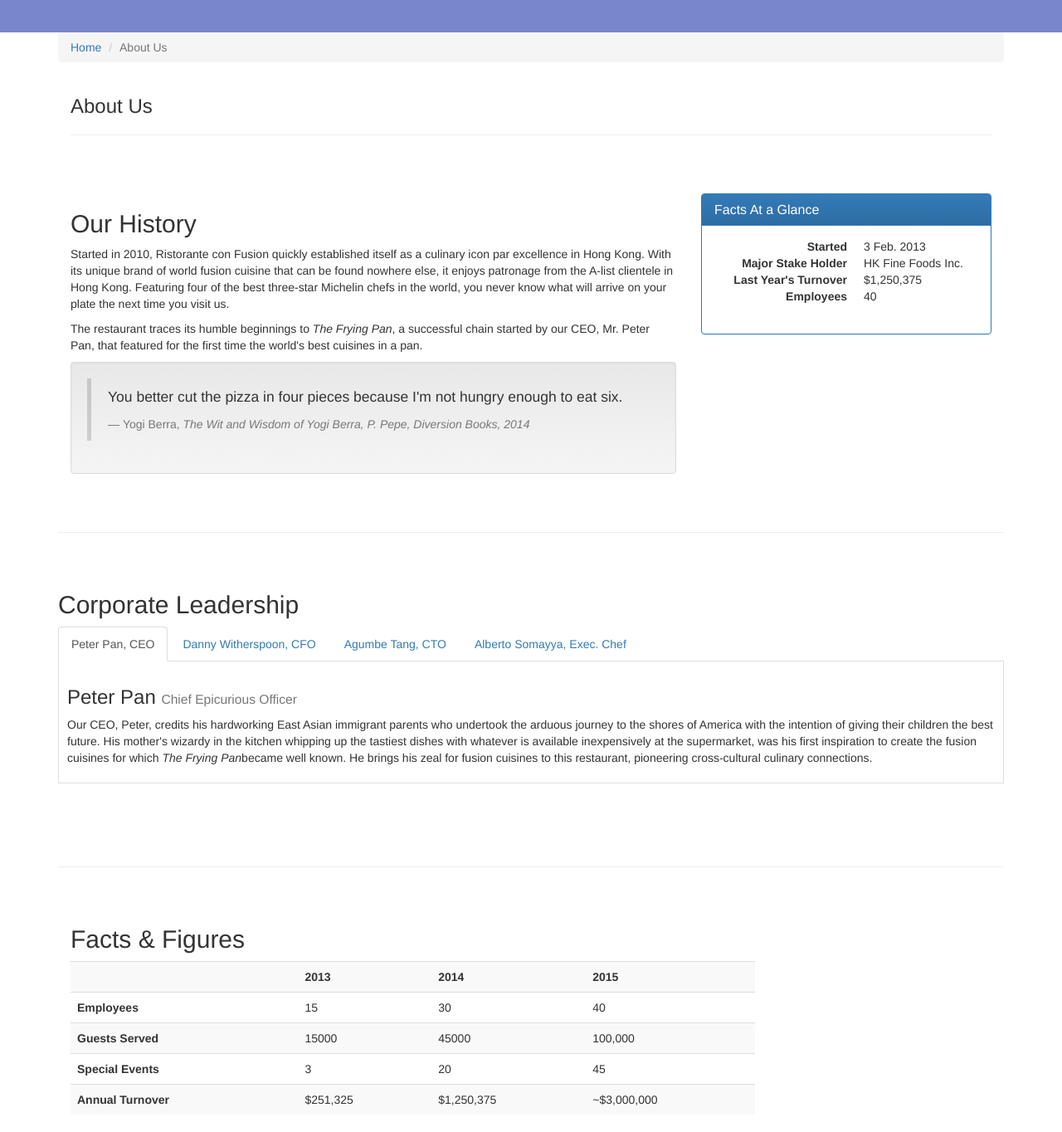
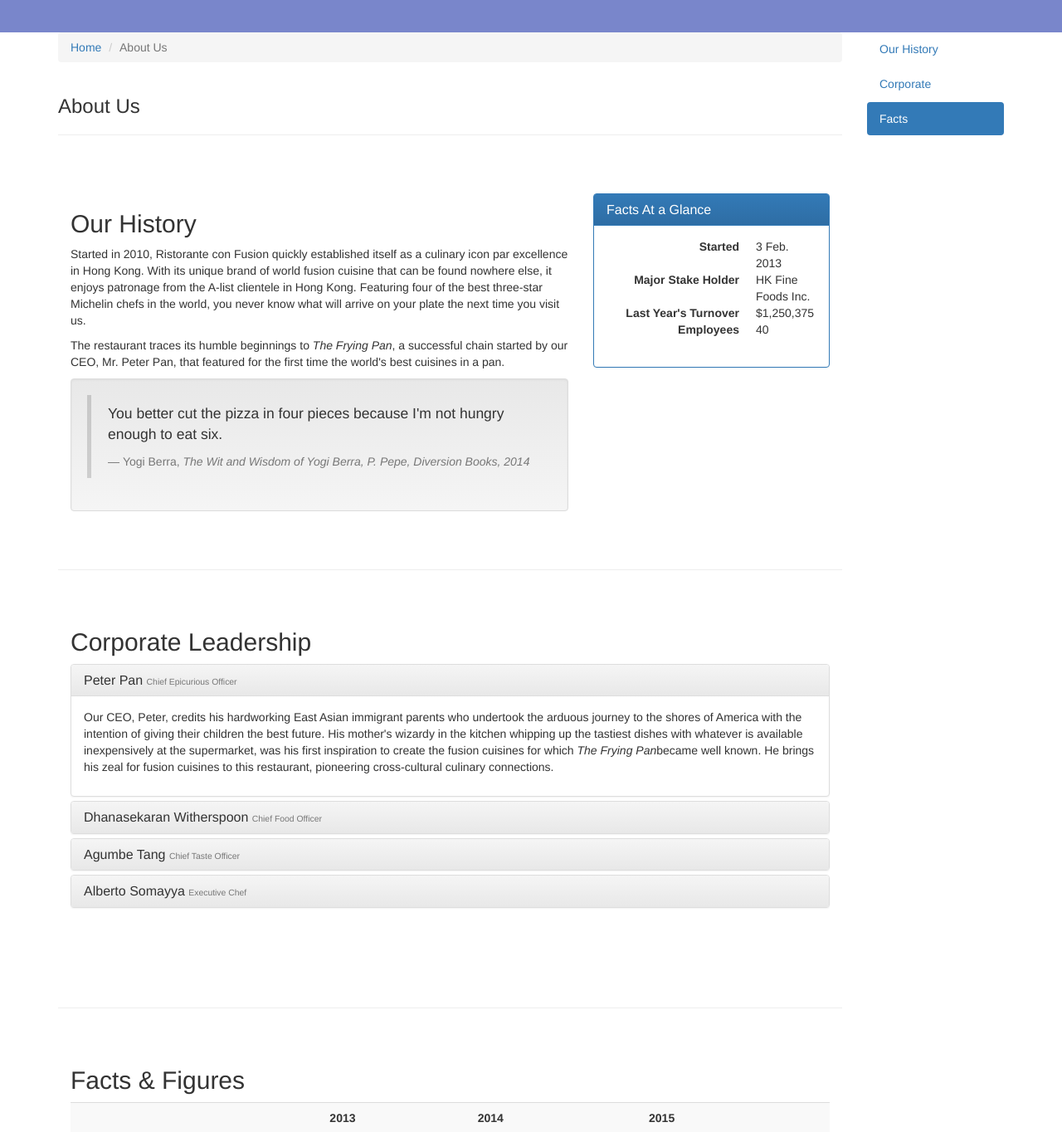
Before and after one commit to cadu1/bootstrap-coursera, a plain HTML site: page aboutus.html in a window 1280 px wide. Shown: the part 420-1784 px from the top of the page at 83% size. Drawn offline with nearby package versions, Linux system fonts and the light colour scheme.

Commit message:
Collapse and ScrollSpy

```diff
--- a/aboutus.html
+++ b/aboutus.html
@@ -23,7 +23,7 @@
   <![endif]-->
 </head>
 
-<body>
+<body data-spy="scroll" data-target="#myScrollspy" data-offset="200">
     <nav class="navbar navbar-inverse navbar-fixed-top" role="navigation">
         <div class="container">
             <div class="navbar-header">
@@ -80,27 +80,30 @@
 
     <div class="container">
         <div class="row">
-            <div class="col-md-12">
+            <div class="col-xs-12 col-sm-10">
+                <div class="row">
+                    <div class="col-xs-12">
                         <ol class="breadcrumb">
                             <li><a href="index.html">Home</a></li>
                             <li class="active">About Us</li>
                         </ol>
-                <div class="col-md-12">
+                    </div>
+                    <div class="col-xs-12">
                         <h3>About Us</h3>
                         <hr>
                     </div>
                 </div>
-        </div>
 
-        <div class="row row-content">
-            <div class="col-xs-12 col-sm-8">
+                <div class="row row-content" id="history">
+                    <div class="col-xs-12 col-sm-6 col-lg-8">
                         <h2>Our History</h2>
-                <p>Started in 2010, Ristorante con Fusion quickly established itself as a culinary icon par excellence in Hong
-                    Kong. With its unique brand of world fusion cuisine that can be found nowhere else, it enjoys patronage
-                    from the A-list clientele in Hong Kong. Featuring four of the best three-star Michelin chefs in the world,
-                    you never know what will arrive on your plate the next time you visit us.</p>
-                <p>The restaurant traces its humble beginnings to <em>The Frying Pan</em>, a successful chain started by our
-                    CEO, Mr. Peter Pan, that featured for the first time the world's best cuisines in a pan.</p>
+                        <p>Started in 2010, Ristorante con Fusion quickly established itself as a culinary icon par excellence
+                            in Hong Kong. With its unique brand of world fusion cuisine that can be found nowhere else, it
+                            enjoys patronage from the A-list clientele in Hong Kong. Featuring four of the best three-star
+                            Michelin chefs in the world, you never know what will arrive on your plate the next time you
+                            visit us.</p>
+                        <p>The restaurant traces its humble beginnings to <em>The Frying Pan</em>, a successful chain started
+                            by our CEO, Mr. Peter Pan, that featured for the first time the world's best cuisines in a pan.</p>
                         <div class="well">
                             <blockquote>
                                 <p>You better cut the pizza in four pieces because I'm not hungry enough to eat six.</p>
@@ -110,7 +113,7 @@
                             </blockquote>
                         </div>
                     </div>
-            <div class="col-xs-12 col-sm-4">
+                    <div class="col-xs-12 col-sm-6 col-lg-4">
                         <div class="panel panel-primary">
                             <div class="panel-heading">
                                 <h3 class="panel-title">Facts At a Glance</h3>
@@ -134,63 +137,94 @@
                     </div>
                 </div>
 
-        <div class="row row-content">
+                <div class="row row-content" id="corporate">
+                    <div class="col-xs-12">
                         <h2>Corporate Leadership</h2>
-            <ul class="nav nav-tabs" role="tablist">
-                <li role="presentation" class="active">
-                    <a href="#peter" aria-controls="peter" role="tab" data-toggle="tab">Peter Pan, CEO</a>
-                </li>
-                <li role="presentation">
-                    <a href="#danny" aria-controls="danny" role="tab" data-toggle="tab">Danny Witherspoon, CFO</a>
-                </li>
-                <li role="presentation">
-                    <a href="#agumbe" aria-controls="agumbe" role="tab" data-toggle="tab">Agumbe Tang, CTO</a>
-                </li>
-                <li role="presentation">
-                    <a href="#alberto" aria-controls="alberto" role="tab" data-toggle="tab">Alberto Somayya, Exec. Chef</a>
-                </li>
-            </ul>
-
-            <div class="tab-content">
-                <div role="tabpanel" class="tab-pane fade in active" id="peter">
-                    <h3>Peter Pan <small>Chief Epicurious Officer</small></h3>
-                    <p>Our CEO, Peter, credits his hardworking East Asian immigrant parents who undertook the arduous journey
-                        to the shores of America with the intention of giving their children the best future. His mother's
-                        wizardy in the kitchen whipping up the tastiest dishes with whatever is available inexpensively at
-                        the supermarket, was his first inspiration to create the fusion cuisines for which <em>The Frying Pan</em>became
-                        well known. He brings his zeal for fusion cuisines to this restaurant, pioneering cross-cultural
-                        culinary connections.
+                        <div class="panel-group" id="accordion" role="tablist" aria-multiselectable="true">
+                            <div class="panel panel-default">
+                                <div class="panel-heading" role="tab" id="headingPeter">
+                                    <h3 class="panel-title">
+                                        <a role="button" data-toggle="collapse" data-parent="#accordion" href="#peter" aria-expanded="true" aria-controls="peter">
+                                    Peter Pan <small>Chief Epicurious Officer</small>
+                                </a>
+                                    </h3>
+                                </div>
+                                <div role="tabpanel" class="panel-collapse collapse in" id="peter" aria-labelledby="headingPeter">
+                                    <div class="panel-body">
+                                        <p>Our CEO, Peter, credits his hardworking East Asian immigrant parents who undertook
+                                            the arduous journey to the shores of America with the intention of giving their
+                                            children the best future. His mother's wizardy in the kitchen whipping up the
+                                            tastiest dishes with whatever is available inexpensively at the supermarket,
+                                            was his first inspiration to create the fusion cuisines for which <em>The Frying Pan</em>became
+                                            well known. He brings his zeal for fusion cuisines to this restaurant, pioneering
+                                            cross-cultural culinary connections.
                                         </p>
                                     </div>
-                <div role="tabpanel" class="tab-pane fade" id="danny">
-                    <h3>Dhanasekaran Witherspoon <small>Chief Food Officer</small></h3>
-                    <p>Our CFO, Danny, as he is affectionately referred to by his colleagues, comes from a long established
-                        family tradition in farming and produce. His experiences growing up on a farm in the Australian outback
-                        gave him great appreciation for varieties of food sources. As he puts it in his own words,
+                                </div>
+                            </div>
+                            <div class="panel panel-default">
+                                <div class="panel-heading" role="tab" id="headingDanny">
+                                    <h3 class="panel-title">
+                                        <a role="button" data-toggle="collapse" data-parent="#accordion" href="#danny" aria-expanded="true" aria-controls="danny">
+                                    Dhanasekaran Witherspoon <small>Chief Food Officer</small>
+                                </a>
+                                    </h3>
+                                </div>
+                                <div role="tabpanel" class="panel-collapse collapse" id="danny" aria-labelledby="headingDanny">
+                                    <div class="panel-body">
+                                        <p>Our CFO, Danny, as he is affectionately referred to by his colleagues, comes from
+                                            a long established family tradition in farming and produce. His experiences growing
+                                            up on a farm in the Australian outback gave him great appreciation for varieties
+                                            of food sources. As he puts it in his own words,
                                             <em>Everything that runs, wins, and everything that stays, pays!</em>
                                         </p>
                                     </div>
-                <div role="tabpanel" class="tab-pane fade" id="agumbe">
-                    <h3>Agumbe Tang <small>Chief Taste Officer</small></h3>
-                    <p>Blessed with the most discerning gustatory sense, Agumbe, our CFO, personally ensures that every dish
-                        that we serve meets his exacting tastes. Our chefs dread the tongue lashing that ensues if their
-                        dish does not meet his exacting standards. He lives by his motto, <em>You click only if you survive my lick.</em></p>
                                 </div>
-                <div role="tabpanel" class="tab-pane fade" id="alberto">
-                    <h3>Alberto Somayya <small>Executive Chef</small></h3>
-                    <p>Award winning three-star Michelin chef with wide International experience having worked closely with
-                        whos-who in the culinary world, he specializes in creating mouthwatering Indo-Italian fusion experiences.
-                        He says, <em>Put together the cuisines from the two craziest cultures, and you get a winning hit! Amma Mia!</em>
+                            </div>
+                            <div class="panel panel-default">
+                                <div class="panel-heading" role="tab" id="headingAgumbe">
+                                    <h3 class="panel-title">
+                                        <a role="button" data-toggle="collapse" data-parent="#accordion" href="#agumbe" aria-expanded="true" aria-controls="agumbe">
+                                    Agumbe Tang <small>Chief Taste Officer</small>
+                                </a>
+                                    </h3>
+                                </div>
+                                <div role="tabpanel" class="panel-collapse collapse" id="agumbe" aria-labelledby="headingAgumbe">
+                                    <div class="panel-body">
+                                        <p>Blessed with the most discerning gustatory sense, Agumbe, our CFO, personally ensures
+                                            that every dish that we serve meets his exacting tastes. Our chefs dread the
+                                            tongue lashing that ensues if their dish does not meet his exacting standards.
+                                            He lives by his motto,
+                                            <em>You click only if you survive my lick.</em></p>
+                                    </div>
+                                </div>
+                            </div>
+                            <div class="panel panel-default">
+                                <div class="panel-heading" role="tab" id="headingAlberto">
+                                    <h3 class="panel-title">
+                                        <a role="button" data-toggle="collapse" data-parent="#accordion" href="#alberto" aria-expanded="true" aria-controls="alberto">
+                                    Alberto Somayya <small>Executive Chef</small>
+                                </a>
+                                    </h3>
+                                </div>
+                                <div role="tabpanel" class="panel-collapse collapse" id="alberto" aria-labelledby="headingAlberto">
+                                    <div class="panel-body">
+                                        <p>Award winning three-star Michelin chef with wide International experience having
+                                            worked closely with whos-who in the culinary world, he specializes in creating
+                                            mouthwatering Indo-Italian fusion experiences. He says, <em>Put together the cuisines from the two craziest cultures, and you get a winning hit! Amma Mia!</em>
                                         </p>
+                                    </div>
+                                </div>
                             </div>
                         </div>
                         <div>
                             <p style="padding:20px;"></p>
                         </div>
                     </div>
+                </div>
 
-        <div class="row row-content">
-            <div class="col-xs-12 col-sm-9">
+                <div class="row row-content" id="facts">
+                    <div class="col-xs-12">
                         <h2>Facts &amp; Figures</h2>
                         <div class="table-responsive">
                             <table class="table table-striped">
@@ -226,12 +260,19 @@
                                 </tr>
                             </table>
                         </div>
-            </div>
-            <div class="col-xs-12 col-sm-3">
                         <p style="padding:20px;"></p>
                     </div>
+
                 </div>
-
+            </div>
+            <nav class="hidden-xs col-sm-2" id="myScrollspy">
+                <ul class="nav nav-pills nav-stacked" data-spy="affix" data-offset-top="400">
+                    <li><a href="#history">Our History</a></li>
+                    <li><a href="#corporate">Corporate</a></li>
+                    <li><a href="#facts">Facts</a></li>
+                </ul>
+            </nav>
+        </div>
     </div>
 
     <footer class="row-footer">
--- a/css/mystyles.css
+++ b/css/mystyles.css
@@ -57,3 +57,6 @@ body {
     border-bottom: 1px solid #ddd;
     padding: 10px;
 }
+.affix {
+    top:100px;
+}
```
Lines whose indentation alone changed are shown as unchanged.
